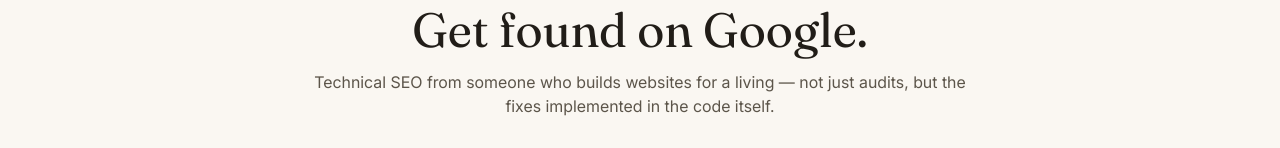
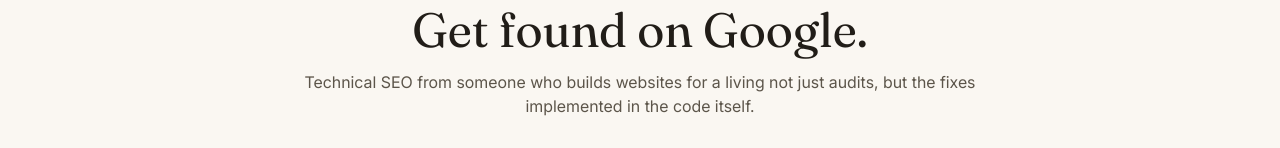
Before and after one commit to dazeez1/portfolio, a React (Vite) app in the folder frontend/: page /seo in a window 1280 px wide. Shown: the part 189-337 px from the top of the page. Built offline with nearby package versions, Linux system fonts and the light colour scheme.

Commit message:
fix: remove unnecessary dash in SEO subhead text

```diff
--- a/frontend/src/content/seo.ts
+++ b/frontend/src/content/seo.ts
@@ -17,7 +17,7 @@
   badge: "SEO services",
   headline: "Get found on Google.",
   subhead:
-    "Technical SEO from someone who builds websites for a living — not just audits, but the fixes implemented in the code itself.",
+    "Technical SEO from someone who builds websites for a living not just audits, but the fixes implemented in the code itself.",
   primaryCta: { label: "Get a free SEO check", to: "/contact?package=seo-starter" },
   secondaryCta: { label: "View pricing", to: "#pricing" },
 };
```
